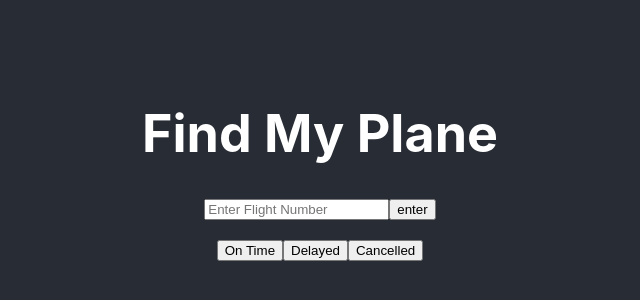
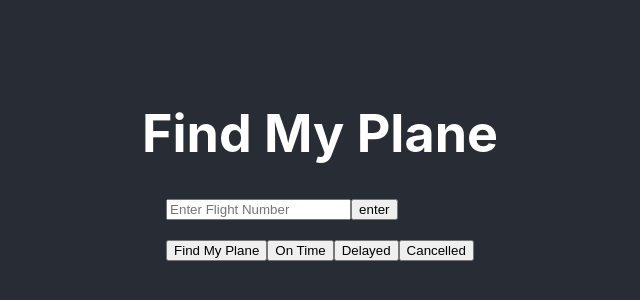
Before and after one commit to a-breezy/-find-my-plane, a React (Create React App) app: page / in a window 1280 px wide. Shown: the part 236-536 px from the top of the page, without its empty margins (320-960 px from the left). Built offline with nearby package versions, Linux system fonts and the light colour scheme.

Commit message:
buttons dynamically render

```diff
--- a/src/App.js
+++ b/src/App.js
@@ -6,20 +6,25 @@ import Status from "./components/Status";
 
 function App() {
 	const [flightStatus] = useState([
-		{ name: "Find My Plane", component: [<SearchBar />] },
-		{ name: "Status", component: [<Status />] },
+		{ name: "Find My Plane", component: [] },
+		{ name: "On Time", component: [] },
+		{ name: "Delayed", component: [] },
+		{ name: "Cancelled", component: [] },
 	]);
-
-	const [currentStatus, setCurrentStatus] = useState(flightStatus[0]);
+	const [status, setStatus] = useState(flightStatus[0]);
 
 	return (
 		<div className="App">
 			<main className="App-body">
-				<h1>{currentStatus.name}</h1>
+				<h1>{status.name}</h1>
 				{/* create logic for searchbar or when button pressed
 					ontime, delayed, or cancelled
 				*/}
-				<SearchBar />
+				<SearchBar
+					flightStatus = {flightStatus}
+					setStatus={setStatus}
+					status={status}
+				/>
 			</main>
 		</div>
 	);
@@ -30,9 +35,8 @@ export default App;
 // eslint-disable-next-line no-lone-blocks
 {
 	/* change out:
-	- app should have the layout.js (get rid of layout.js)
 	- Delayed, ontime and cancelled should all be broken down
-		- title happens in app.js
+		- title haxppens in app.js
 		- flight status happens in a new Component
 		- buttons happen in their own Component
 			- buttons should be mapped over with category to give key
--- a/src/components/SearchBar/index.js
+++ b/src/components/SearchBar/index.js
@@ -1,25 +1,18 @@
 import React, { useEffect } from "react";
 
 function SearchBar(props) {
-	const { flightStatus = [], setCurrentStatus, currentStatus } = props;
+	const { flightStatus = [], setStatus, status } = props;
 
-	// useEffect(() => {
-	// 	document.title = currentStatus.name;
-	// }, [currentStatus]);
+	useEffect(() => {
+		document.title = status.name;
+	}, [status]);
 
-	function handleOnTime(e) {
+	function handleClick(e) {
 		e.preventDefault();
-		currentStatus = setCurrentStatus(flightStatus[1]);
+		let updatedStatus = status;
+		updatedStatus = flightStatus[1];
+		setStatus(updatedStatus);
 	}
-
-	// function handleDelayed(e) {
-	// 	e.preventDefault();
-	// 	currentStatus = setCurrentStatus(flightStatus[2]);
-	// }
-	// function handleCancelled(e) {
-	// 	e.preventDefault();
-	// 	currentStatus = setCurrentStatus(flightStatus[3]);
-	// }
 
 	return (
 		<div>
@@ -28,15 +21,12 @@ function SearchBar(props) {
 				<button type="button">enter</button>
 			</div>
 			<div>
-				<button type="button" onClick={handleOnTime}>
-					On Time
-				</button>
-				<button type="button" onClick={handleOnTime}>
-					Delayed
-				</button>
-				<button type="button" onClick={handleOnTime}>
-					Cancelled
-				</button>
+				{flightStatus.map((status) => (
+					// if(status !== status[0]){
+					<button type="button" onClick={handleClick} key={status.name}>
+						{status.name}
+					</button>
+				))}
 			</div>
 		</div>
 	);
--- a/src/components/Status/index.js
+++ b/src/components/Status/index.js
@@ -1,6 +1,8 @@
 import React from "react";
 
 function Status() {
+	// pass status down from App.js so that this renders whenever
+	// state of status changes
 	let Test = {
 		flightNumber: "AB123",
 		ArrivalTime: "12:30",
```
